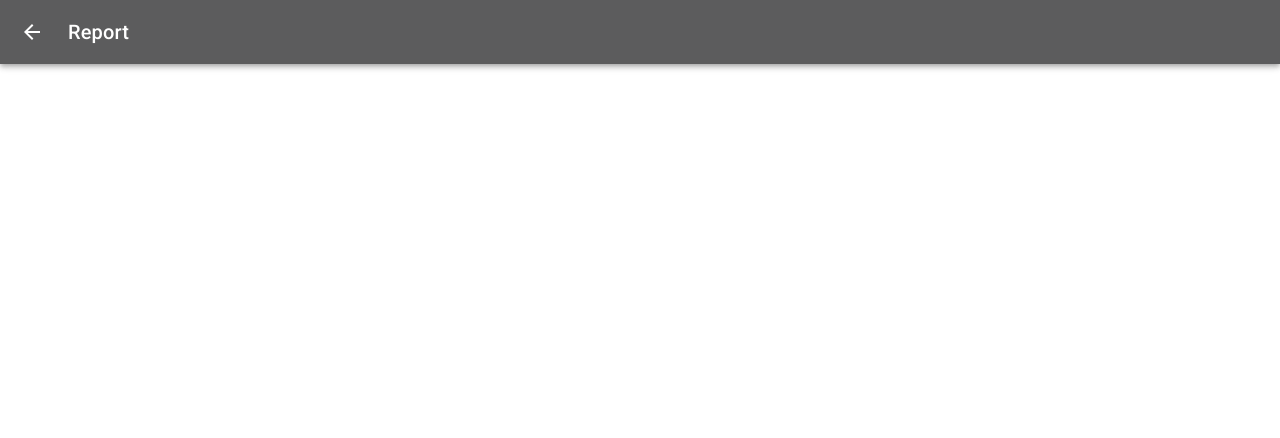
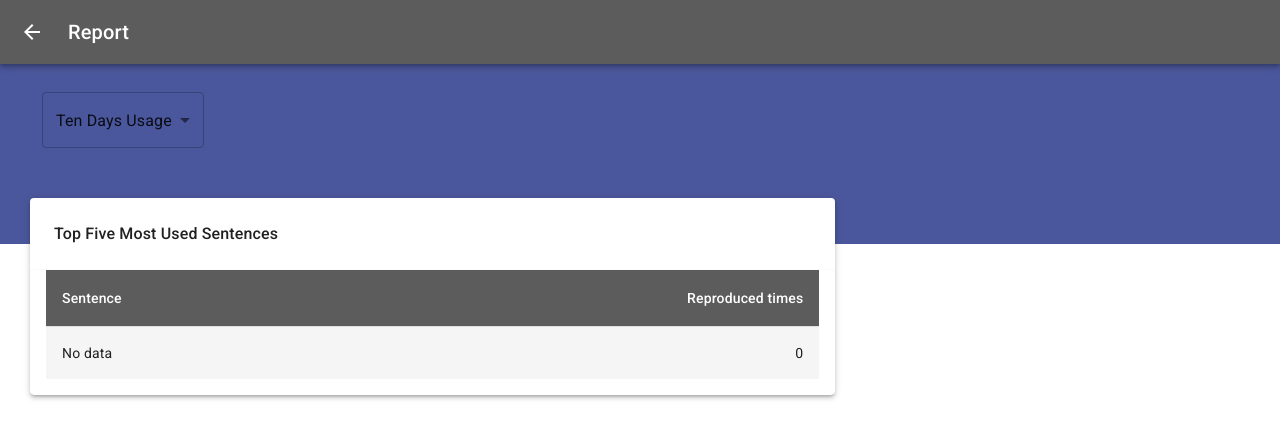
Before and after one commit to RodriSanchez1/cboard-phrase, a React (Vite) app: page /report in a window 1280 px wide. Shown: the top 438 px of the page. Built offline with nearby package versions, Linux system fonts and the light colour scheme; no server answers.

Commit message:
Chore: Show 5 top used sentences table

```diff
--- a/src/features/reports/Report.jsx
+++ b/src/features/reports/Report.jsx
@@ -2,31 +2,51 @@ import { Fragment } from 'react';
 import { FormattedMessage } from 'react-intl';
 import FullScreenDialog from '../../components/FullScreenDialog/FullScreenDialog';
 import { useNavigate } from 'react-router';
-import { Grid, Button } from '@mui/material';
+import { Grid } from '@mui/material';
 
 import FormControl from '@mui/material/FormControl';
 import Select from '@mui/material/Select';
 import MenuItem from '@mui/material/MenuItem';
 import messages from './Report.messages';
-// import CircularProgress from '@mui/material';
-// import theme from '../../theme';
-// import ModifiedAreaChart from '../../components/ModifiedAreaChart/ModifiedAreaChart';
-// import StatCards from '../../components/StatCards/StatCards';
-// import TableCard from '../../components/TableCard/TableCard';
-// import DoughnutChart from '../../components/DoughnutChart/DoughnutChart';
-// import StatCards2 from '../../components/StatCards2/StatCards2';
-// import Barchart from '../../components/Barchart/Barchart';
-import Dialog from '@mui/material/Dialog';
-import DialogActions from '@mui/material/DialogActions';
-import DialogContent from '@mui/material/DialogContent';
-import DialogContentText from '@mui/material/DialogContentText';
-import DialogTitle from '@mui/material/DialogTitle';
+import TableCard from '../../components/TableCard/TableCard';
+import { useGetTopUsedSentencesQuery } from '../reports/reportApi';
+import { useEffect, useState } from 'react';
+import { useSelector } from 'react-redux';
+import { selectUser } from '../user/userSlice';
+import './Report.css';
 
 export default function Report() {
   const navigate = useNavigate();
   const handleGoBack = () => {
-    navigate('/');
+    navigate('/settings');
   };
+  const user = useSelector(selectUser);
+
+  const [days, setDays] = useState(10);
+  const [topUsedSentences, setTopUsedSentences] = useState([]);
+
+  const { data, refetch, error, isLoading } = useGetTopUsedSentencesQuery({
+    userId: user.id,
+    days: days,
+    action: 'Start Speech',
+  });
+
+  const handleDaysChange = (event) => {
+    setDays(event.target.value);
+  };
+
+  useEffect(() => {
+    refetch();
+  }, [days, refetch]);
+
+  useEffect(() => {
+    refetch();
+  }, [refetch]);
+
+  useEffect(() => {
+    if (!data) return;
+    setTopUsedSentences(data.topUsedSentences);
+  }, [data]);
 
   return (
     <FullScreenDialog
@@ -37,7 +57,7 @@ export default function Report() {
       enableSave={false}
     >
       <Fragment>
-        {/* <div className="Report__Graph">
+        <div className="Report__Graph">
           <Grid container direction="row" className="Report__Graph__Select">
             <Grid item className="Report__Graph__Select__Item">
               <FormControl variant="outlined">
@@ -45,7 +65,7 @@ export default function Report() {
                   labelId="range-select-label"
                   id="range-select"
                   autoWidth={false}
-                  onChange={this.handleDaysChange}
+                  onChange={handleDaysChange}
                   value={days}
                 >
                   <MenuItem value={10}>
@@ -64,10 +84,11 @@ export default function Report() {
               </FormControl>
             </Grid>
             <Grid item className="Report__Graph__Select__Item">
-              {isFetching && <CircularProgress size={30} thickness={4} />}
+              {/* {isFetching && <CircularProgress size={30} thickness={4} />} */}
             </Grid>
           </Grid>
-          <ModifiedAreaChart
+        </div>
+        {/* <ModifiedAreaChart
             height="200px"
             option={{
               series: [
@@ -85,61 +106,28 @@ export default function Report() {
                 offset: -13,
               },
             }}
-          />
-        </div>
+          /> */}
         <div className="Report__Metrics">
-          <Grid container spacing={3}>
+          <Grid
+            container
+            spacing={3}
+            // alignItems="center"
+            // justify="center"
+            // direction="column"
+          >
             <Grid item lg={8} md={8} sm={12} xs={12}>
-              <StatCards
-                onDetailsClick={this.handleDetailsDialogOpen.bind(this)}
-                data={totals}
-              />
               <TableCard
-                data={topUsed.symbols}
-                tableHead={tablesHead}
-                title={intl.formatMessage(messages.topUsedButtons)}
-              />
-            </Grid>
-            <Grid item lg={4} md={4} sm={12} xs={12}>
-              <DoughnutChart
-                data={symbolSources}
-                title={intl.formatMessage(messages.symbolSources)}
-                height="300px"
-                color={[
-                  theme.palette.primary.dark,
-                  theme.palette.primary.main,
-                  theme.palette.primary.light,
-                ]}
-              />
-              <StatCards2 categoryTotals={categoryTotals} />
-              <Barchart
-                data={topUsed.boards}
-                title={intl.formatMessage(messages.mostUsedBoards)}
+                data={
+                  topUsedSentences.length
+                    ? topUsedSentences
+                    : [{ sentence: 'No data', count: 0 }]
+                }
+                tableHead={['lol']}
+                title={'Top five most used sentences'}
               />
             </Grid>
           </Grid>
-        </div> */}
-        {/* <Dialog
-          onClose={this.handleDialogClose.bind(this)}
-          aria-labelledby="details-dialog"
-          open={this.state.openDetailsDialog}
-          TransitionComponent={Transition}
-          aria-describedby="details-desc"
-        >
-          <DialogContent className={classes.root}>
-            <DialogContentText id="details-dialog-desc"></DialogContentText>
-            <StyledTable
-              data={this.state.detailsData}
-              tableHead={tablesHead}
-              isDense={true}
-            />
-          </DialogContent>
-          <DialogActions>
-            <Button onClick={this.handleDialogClose.bind(this)} color="primary">
-              <FormattedMessage {...messages.close} />
-            </Button>
-          </DialogActions>
-        </Dialog> */}
+        </div>
       </Fragment>
     </FullScreenDialog>
   );
```
